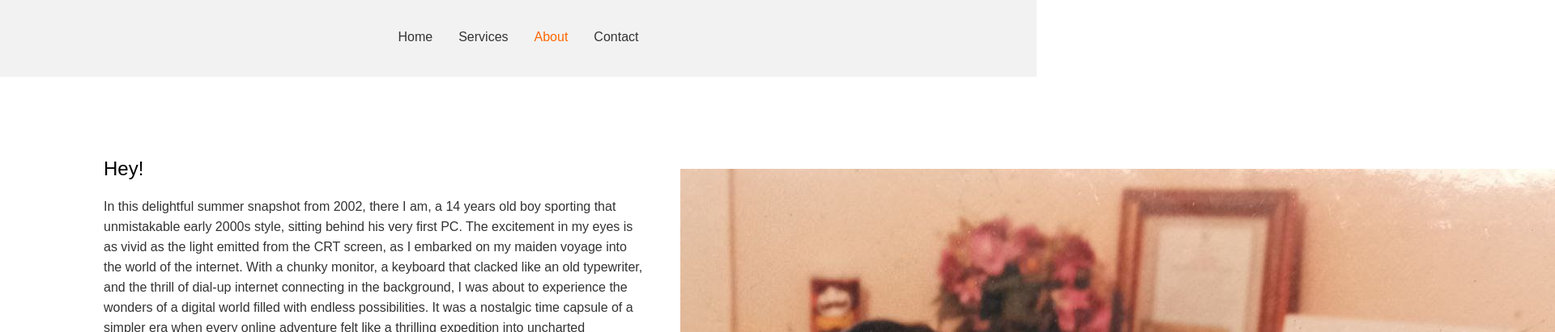
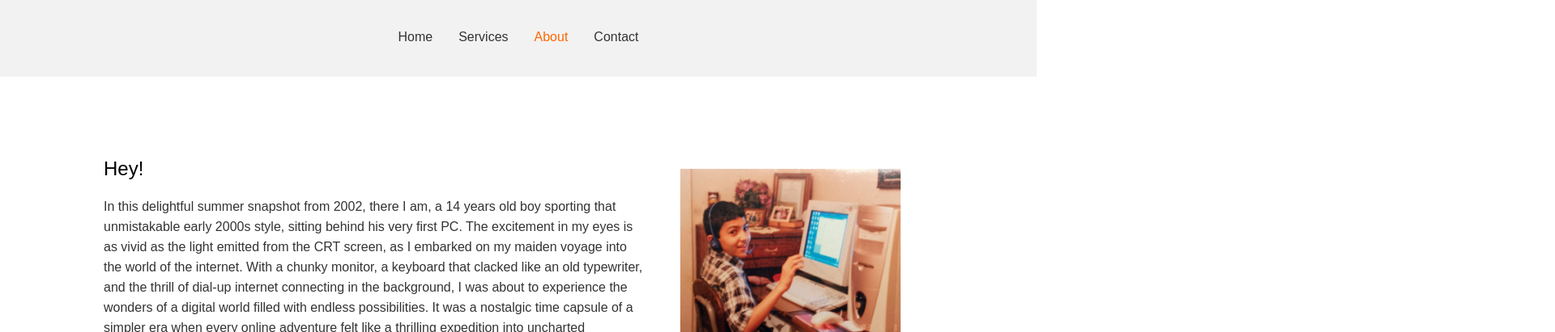
Before and after one commit to arixstudio/1999-s, a plain HTML site: page about/index.html in a window 1280 px wide. Shown: the part 205-616 px from the top of the page at 81% size, 1920 px wide, since content can reach past the window. Drawn offline with Linux system fonts and the light colour scheme.

Commit message:
Minor resp fix

```diff
--- a/assets/css/main.css
+++ b/assets/css/main.css
@@ -32,6 +32,10 @@
   }
 }
 
+.page__image img {
+  width: 100%;
+}
+
 .site-header__dude {
   background-color: red;
   width: 100%;
```
